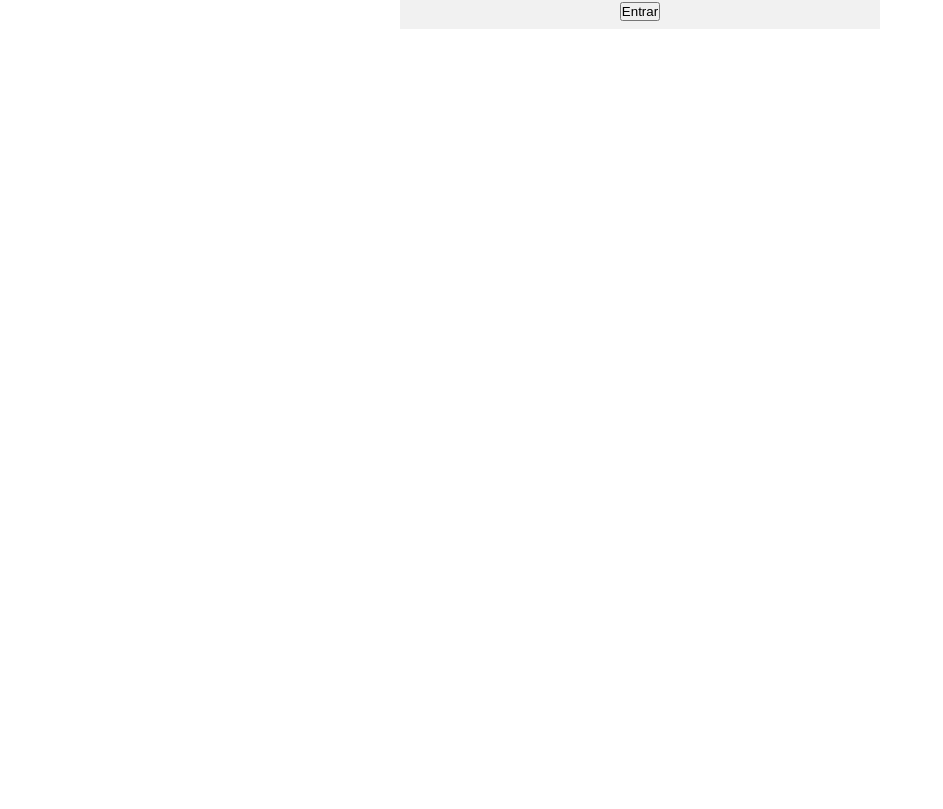
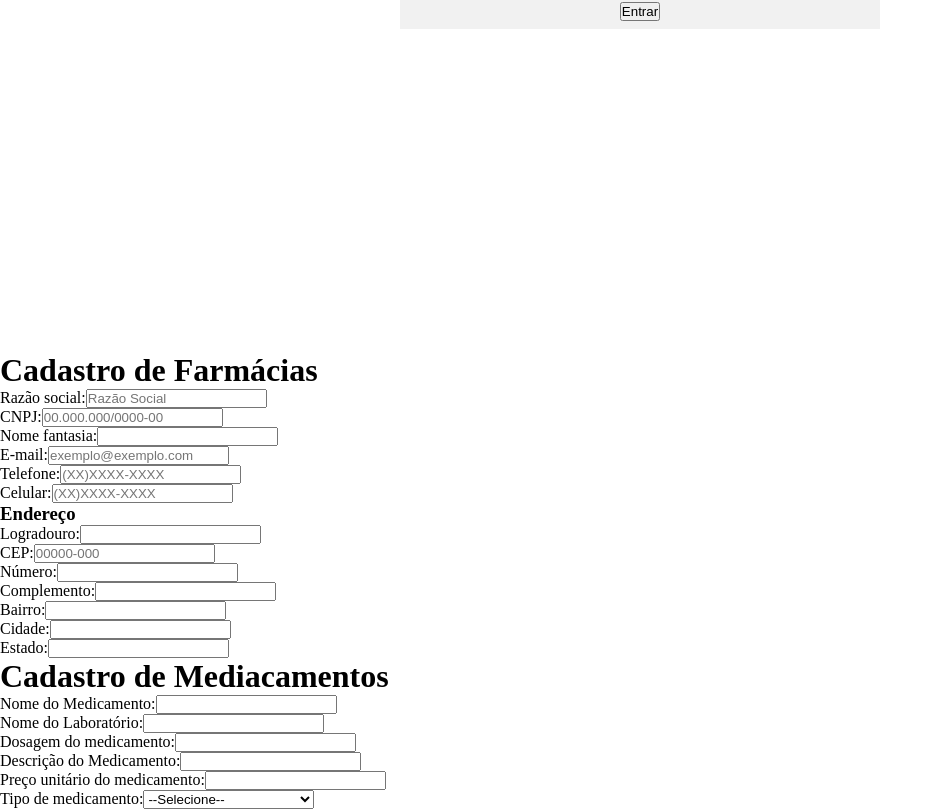
Before and after one commit to williammmoura/Projeto_Final_Modulo_01_FullStack_FMT, a React (Vite) app: page / in a window 1280 px wide. Shown: the part 448-1257 px from the top of the page, without its empty margins (0-943 px from the left). Before the commit the page ends 800 px from the top, so only its background shows below. Built offline with nearby package versions, Linux system fonts and the light colour scheme.

Commit message:
Estruturação HTML das páginas de Login e Cadastro

```diff
--- a/src/App.jsx
+++ b/src/App.jsx
@@ -1,4 +1,6 @@
 import './App.css'
+import CadastroFarmacia from './Pages/Cadastro_Farmacias/CadastroFarmacias';
+import CadastroMediacamentos from './Pages/Cadastro_Medicamentos/CadastroMedicamentos';
 import LoginPage from './Pages/LoginPage/LoginPage';
 
 function App() {
@@ -6,6 +8,8 @@ function App() {
   return (
     <div className="App">
         <LoginPage />
+        <CadastroFarmacia />
+        <CadastroMediacamentos />
     </div>
   )
 }
--- /dev/null
+++ b/src/Pages/Cadastro_Farmacias/CadastroFarmacias.jsx
@@ -0,0 +1,106 @@
+import React from "react";
+
+const CadastroFarmacia = () => {
+    return(
+        <div id="CadastroFarm">
+            <h1 className="tituloFormFarmacia">Cadastro de Farmácias</h1>
+            <form className="formularioFarmacia">
+                <div className="campo">
+                    <label htmlFor="razaoSocial">Razão social:</label>
+                    <input type="text"
+                    name="razaoSocial"
+                    placeholder="Razão Social"
+                    id="razaoSocial"/>
+                </div>
+                <div className="campo">
+                    <label htmlFor="cnpj">CNPJ:</label>
+                    <input type="number"
+                    name="cnpj"
+                    placeholder="00.000.000/0000-00"
+                    id="cnpj"/>
+                </div>
+                <div className="campo">
+                    <label htmlFor="nomeFantasia">Nome fantasia:</label>
+                    <input type="text"
+                    name="nomeFantasia"
+                    placeholder=""
+                    id="nomeFantasia"/>
+                </div>
+                <div className="campo">
+                    <label htmlFor="email">E-mail:</label>
+                    <input type="text"
+                    name="email"
+                    placeholder="exemplo@exemplo.com"
+                    id="email"/>
+                </div>
+                <div className="campo">
+                    <label htmlFor="telefone">Telefone:</label>
+                    <input type="number"
+                    name="telefone"
+                    placeholder="(XX)XXXX-XXXX"
+                    id="telefone"/>
+                </div>
+                <div className="campo">
+                    <label htmlFor="celular">Celular:</label>
+                    <input type="number"
+                    name="celular"
+                    placeholder="(XX)XXXX-XXXX"
+                    id="celular"/>
+                </div>
+                <div className="campo">
+                    <h3>Endereço</h3>
+                    <label htmlFor="logradouro">Logradouro:</label>
+                    <input type="text"
+                    name="logradouro"
+                    placeholder=""
+                    id="logradouro"/>
+                </div>
+                <div className="campo">
+                    <label htmlFor="cep">CEP:</label>
+                    <input type="number"
+                    name="cep"
+                    placeholder="00000-000"
+                    id="cep"/>
+                </div>
+                <div className="campo">
+                    <label htmlFor="numero">Número:</label>
+                    <input type="number"
+                    name="numero"
+                    placeholder=""
+                    id="numero"/>
+                </div>
+                <div className="campo">
+                    <label htmlFor="complemento">Complemento:</label>
+                    <input type="text"
+                    name="complemento"
+                    placeholder=""
+                    id="complemento"/>
+                </div>
+                <div className="campo">
+                    <label htmlFor="numero">Bairro:</label>
+                    <input type="text"
+                    name="bairro"
+                    placeholder=""
+                    id="bairro"/>
+                </div>
+                <div className="campo">
+                    <label htmlFor="numero">Cidade:</label>
+                    <input type="text"
+                    name="cidade"
+                    placeholder=""
+                    id="cidade"/>
+                </div>
+                <div className="campo">
+                    <label htmlFor="estado">Estado:</label>
+                    <input type="text"
+                    name="estado"
+                    placeholder=""
+                    id="estado"/>
+                </div>
+            </form>
+
+        </div>
+    );
+}
+
+export default CadastroFarmacia;
--- /dev/null
+++ b/src/Pages/Cadastro_Medicamentos/CadastroMedicamentos.jsx
@@ -0,0 +1,56 @@
+import React from "react";
+
+const CadastroMediacamentos = () => {
+    return(
+        <div id="cadMedicamentos">
+            <h1>Cadastro de Mediacamentos</h1>
+            <form>
+                <div className="campo">
+                    <label htmlFor="nomeMedicamento">Nome do Medicamento:</label>
+                    <input type="text"
+                    name="nomeMedicamento"
+                    placeholder=""
+                    id="nomeMedicamento"/>
+                </div>
+                <div className="campo">
+                    <label htmlFor="nomeLab">Nome do Laboratório:</label>
+                    <input type="text"
+                    name="nomeLab"
+                    placeholder=""
+                    id="nomeLab"/>
+                </div>
+                <div className="campo">
+                    <label htmlFor="dosagem">Dosagem do medicamento:</label>
+                    <input type="number"
+                    name="dosagem"
+                    placeholder=""
+                    id="dosagem"/>
+                </div>
+                <div className="campo">
+                    <label htmlFor="descricao">Descrição do Medicamento:</label>
+                    <input type="textarea"
+                    name="descricao"
+                    placeholder=""
+                    id="descricao"/>
+                </div>
+                <div className="campo">
+                    <label htmlFor="precoUni">Preço unitário do medicamento:</label>
+                    <input type="numbr"
+                    name="precoUni"
+                    placeholder=""
+                    id="precoUni"/>
+                </div>
+                <div className="campo">
+                    <label htmlFor="tipo">Tipo de medicamento:</label>
+                    <select name="tipo" id="tipo">
+                        <option value="default">--Selecione--</option>
+                        <option value="comum">Medicamento Comum</option>
+                        <option value="controlado">Medicamento Controlado</option>
+                    </select>
+                </div>
+            </form>
+        </div>
+    );
+}
+
+export default CadastroMediacamentos
--- a/src/Pages/LoginPage/LoginPage.jsx
+++ b/src/Pages/LoginPage/LoginPage.jsx
@@ -3,9 +3,6 @@ import React, {useState} from "react";
 import "./LoginPage.css"
 
 const LoginPage = () => {
-    const alertas = {
-
-    }
 
     // Usando o "hook" useState para mudança de estado do email.
     const[email, setEmail] = useState("");
```
